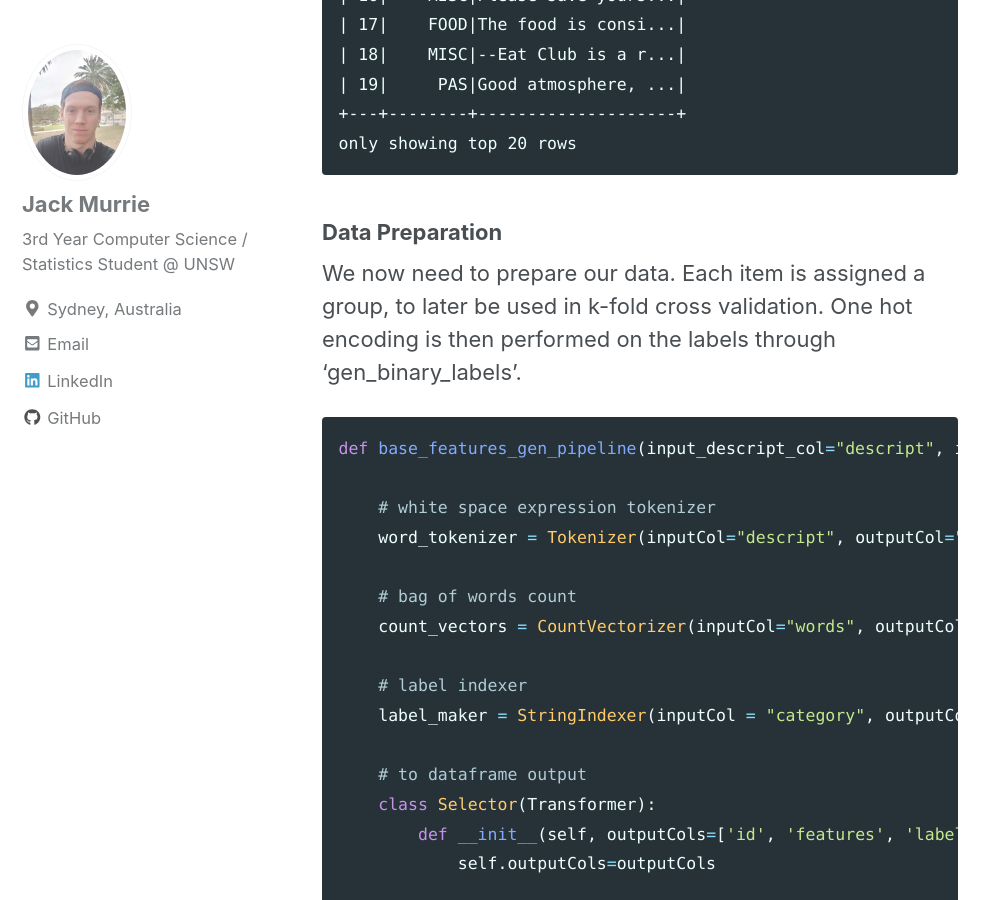
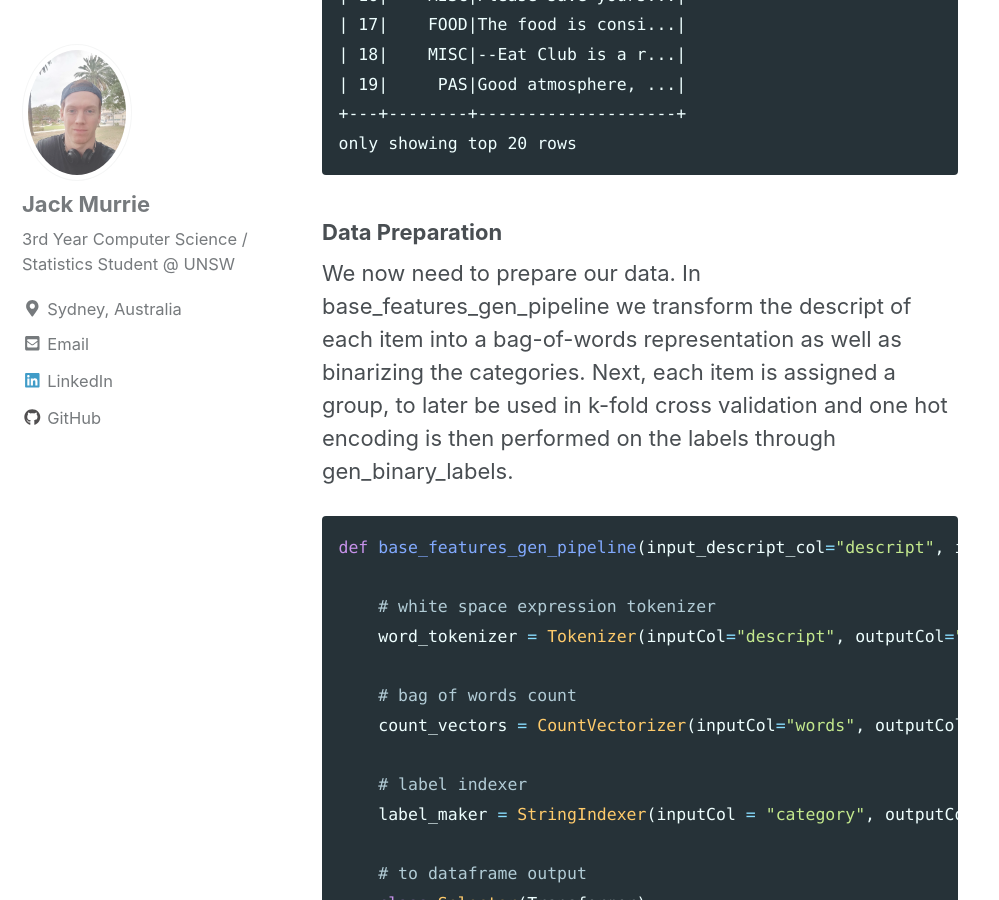
Before and after one commit to JackMurrie/JackMurrie.github.io, a Jekyll site: the page built from _posts/2020-08-27-stacking.md, in a window 1280 px wide and 900 px high, scrolled down 3519 px. Shown: the whole window, without its empty margins (0-999 px from the left). Built offline with Jekyll 4.4.1, drawn with Linux system fonts in a browser that asks for light colours; nearby versions of some CDN libraries.

Commit message:
Update 2020-08-27-stacking.md

````diff
--- a/_posts/2020-08-27-stacking.md
+++ b/_posts/2020-08-27-stacking.md
@@ -77,7 +77,7 @@ train_data.show()
 
 ### Data Preparation
 
-We now need to prepare our data. Each item is assigned a group, to later be used in k-fold cross validation. One hot encoding is then performed on the labels through 'gen_binary_labels'.
+We now need to prepare our data. In base_features_gen_pipeline we transform the descript of each item into a bag-of-words representation as well as binarizing the categories. Next, each item is assigned a group, to later be used in k-fold cross validation and one hot encoding is then performed on the labels through gen_binary_labels.
 
 ```python
 def base_features_gen_pipeline(input_descript_col="descript", input_category_col="category", output_feature_col="features", output_label_col="label"):
````
